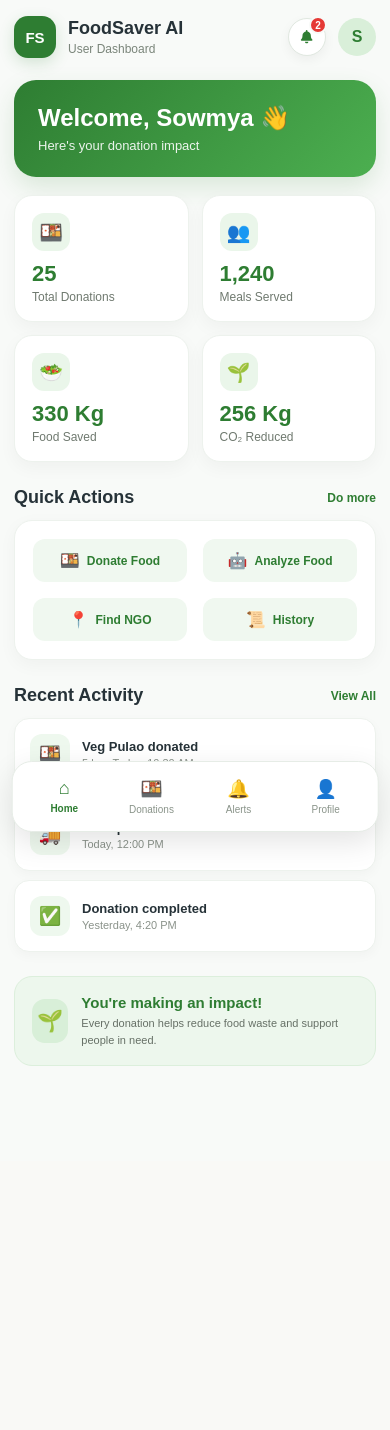
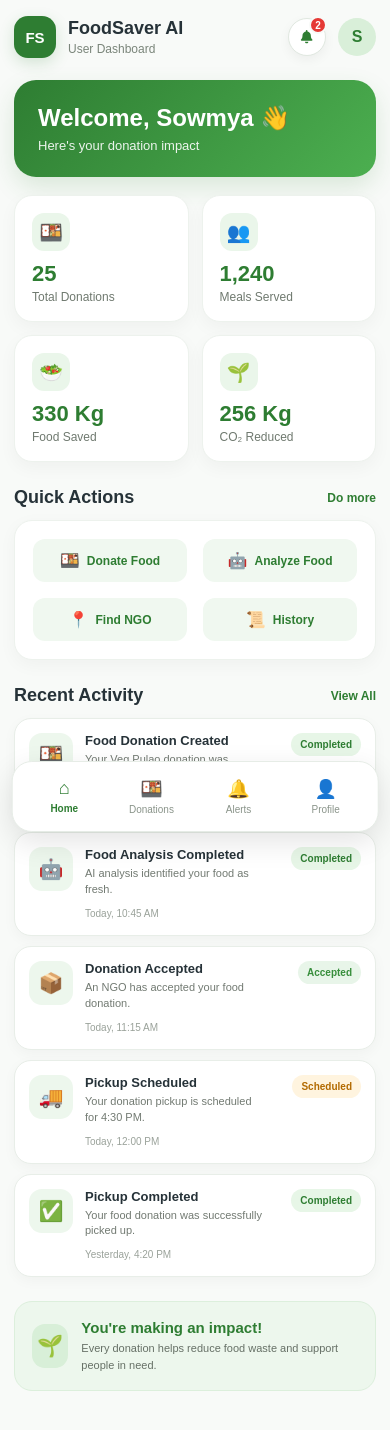
Before and after one commit to madhuhemanth14/FoodSaver-AI, a React (Vite) app in the folder client/: page / in a window 390 px wide. Shown: the top 1430 px of the page. Before the commit the page ends 1161 px from the top, so only its background shows below. Built offline with nearby package versions, Linux system fonts and the light colour scheme.

Commit message:
Add activity and status updates

```diff
--- a/client/src/components/dashboard/RecentActivity.jsx
+++ b/client/src/components/dashboard/RecentActivity.jsx
@@ -1,34 +1,75 @@
+const activities = [
+  {
+    id: 1,
+    icon: "🍱",
+    title: "Food Donation Created",
+    description: "Your Veg Pulao donation was submitted successfully.",
+    time: "Today, 10:30 AM",
+    status: "Completed",
+    statusType: "success",
+  },
+  {
+    id: 2,
+    icon: "🤖",
+    title: "Food Analysis Completed",
+    description: "AI analysis identified your food as fresh.",
+    time: "Today, 10:45 AM",
+    status: "Completed",
+    statusType: "success",
+  },
+  {
+    id: 3,
+    icon: "📦",
+    title: "Donation Accepted",
+    description: "An NGO has accepted your food donation.",
+    time: "Today, 11:15 AM",
+    status: "Accepted",
+    statusType: "accepted",
+  },
+  {
+    id: 4,
+    icon: "🚚",
+    title: "Pickup Scheduled",
+    description: "Your donation pickup is scheduled for 4:30 PM.",
+    time: "Today, 12:00 PM",
+    status: "Scheduled",
+    statusType: "scheduled",
+  },
+  {
+    id: 5,
+    icon: "✅",
+    title: "Pickup Completed",
+    description: "Your food donation was successfully picked up.",
+    time: "Yesterday, 4:20 PM",
+    status: "Completed",
+    statusType: "success",
+  },
+];
+
 function RecentActivity() {
   return (
-    <div className="activity">
+    <div className="activity-list">
+      {activities.map((activity) => (
+        <div className="activity-card" key={activity.id}>
+          <div className="activity-icon">
+            {activity.icon}
+          </div>
 
-      <div className="activity-item">
-        <span className="activity-icon">🍱</span>
+          <div className="activity-details">
+            <h3>{activity.title}</h3>
 
-        <div>
-          <strong>Veg Pulao donated</strong>
-          <p>5 kg • Today, 10:30 AM</p>
+            <p>{activity.description}</p>
+
+            <span>{activity.time}</span>
+          </div>
+
+          <div
+            className={`activity-status ${activity.statusType}`}
+          >
+            {activity.status}
+          </div>
         </div>
-      </div>
-
-      <div className="activity-item">
-        <span className="activity-icon">🚚</span>
-
-        <div>
-          <strong>Pickup scheduled</strong>
-          <p>Today, 12:00 PM</p>
-        </div>
-      </div>
-
-      <div className="activity-item">
-        <span className="activity-icon">✅</span>
-
-        <div>
-          <strong>Donation completed</strong>
-          <p>Yesterday, 4:20 PM</p>
-        </div>
-      </div>
-
+      ))}
     </div>
   );
 }
--- a/client/src/pages/dashboard/Dashboard.css
+++ b/client/src/pages/dashboard/Dashboard.css
@@ -514,4 +514,96 @@
   font-size: 11px;
   color: #8a928a;
 }
+/* ================================
+   ACTIVITY / STATUS UPDATES
+================================ */
+
+ .activity-list {
+  display: flex;
+  flex-direction: column;
+  gap: 10px;
+ }
+
+ .activity-card {
+  background: #ffffff;
+  border: 1px solid #e8eee8;
+  border-radius: 17px;
+  padding: 14px;
+  display: flex;
+  align-items: center;
+  gap: 12px;
+  box-shadow: 0 4px 14px rgba(0, 0, 0, 0.035);
+ }
+
+ .activity-icon {
+  width: 44px;
+  height: 44px;
+  min-width: 44px;
+  border-radius: 13px;
+  background: #edf7ed;
+  display: flex;
+  align-items: center;
+  justify-content: center;
+  font-size: 20px;
+ }
+
+ .activity-details {
+  flex: 1;
+  min-width: 0;
+ }
+
+ .activity-details h3 {
+  margin: 0 0 4px;
+  font-size: 13px;
+  color: #263238;
+ }
+
+ .activity-details p {
+  margin: 0 0 5px;
+  font-size: 11px;
+  color: #727a72;
+  line-height: 1.45;
+ }
+
+ .activity-details span {
+  font-size: 10px;
+  color: #9aa29a;
+ }
+
+ .activity-status {
+  font-size: 10px;
+  font-weight: 700;
+  padding: 6px 9px;
+  border-radius: 20px;
+  white-space: nowrap;
+ }
+
+ .activity-status.success {
+  background: #e7f6e7;
+  color: #2e7d32;
+ }
+
+ .activity-status.accepted {
+  background: #e8f5e9;
+  color: #388e3c;
+ }
+
+ .activity-status.scheduled {
+  background: #fff4df;
+  color: #b26a00;
+ }
+
+ @media (max-width: 600px) {
+  .activity-card {
+    align-items: flex-start;
+  }
+
+  .activity-status {
+    margin-left: auto;
+  }
+
+  .activity-details p {
+    max-width: 180px;
+  }
+ }
 }
```
